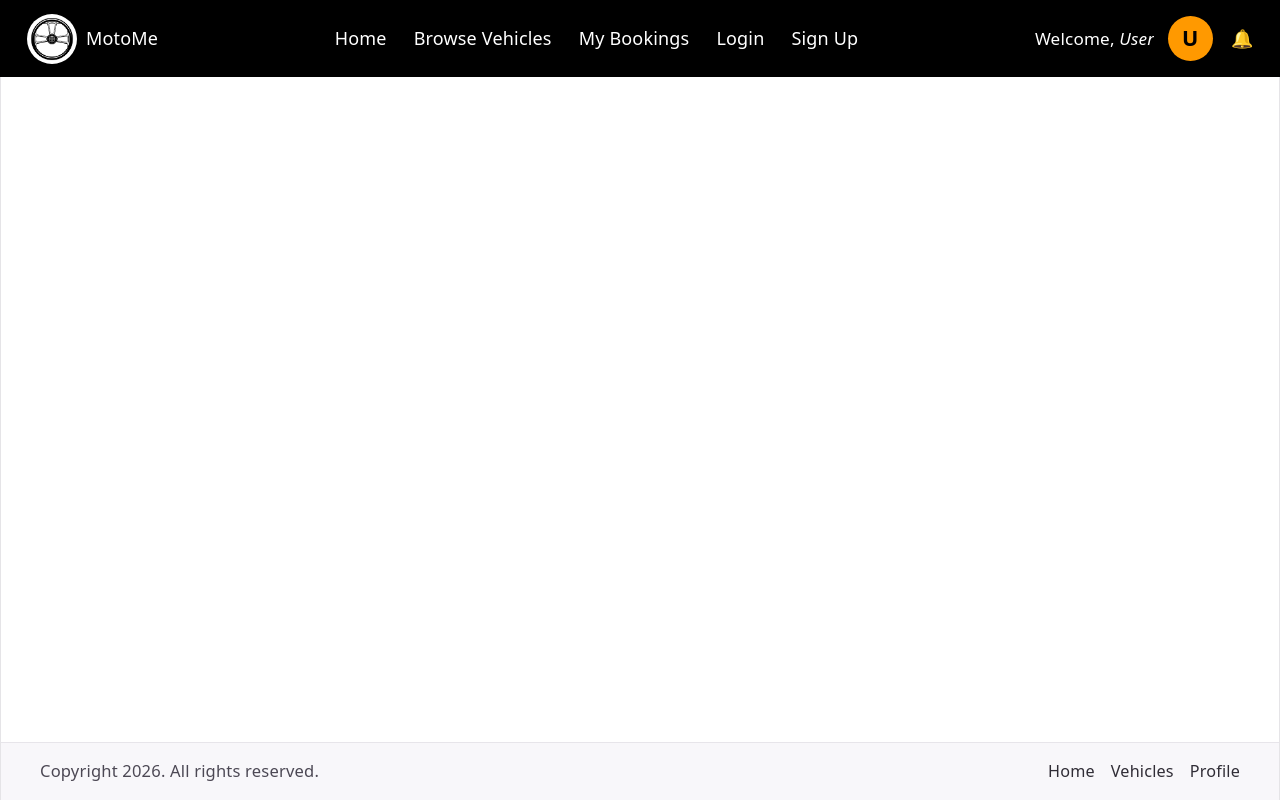
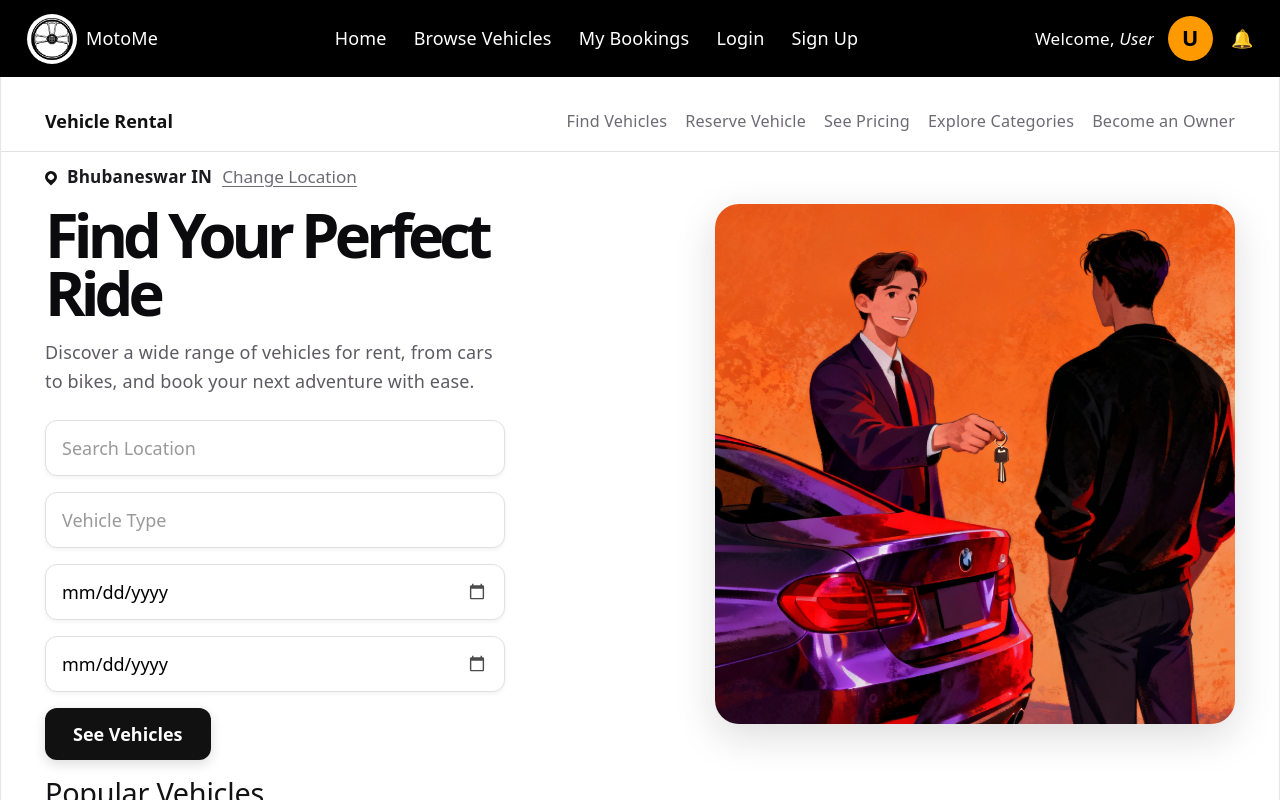
Before and after one commit to UMESH-SATPATHI/MernProject, a React app in the folder frontend/: page / in a window 1280 px wide. Shown: the top 800 px of the page. Built offline with nearby package versions, Linux system fonts and the light colour scheme; no server answers; the HTML template or start-up script is replaced by a standard one.

Commit message:
basic updates

```diff
--- a/frontend/src/Router.jsx
+++ b/frontend/src/Router.jsx
@@ -18,7 +18,7 @@ const router = createBrowserRouter([
         element: <Layout />,
 
         children: [
-            { index: true, path: "/home", element: <Home /> },
+            { index: true, path: "/", element: <Home /> },
             { path: "/vehicles", element: <Vehicles /> },
             { path: "/vehicles/:id", element: <VehicleDetails /> },
             { path: "/signup", element: <SignUp /> },
--- a/frontend/src/layout/Navbar.jsx
+++ b/frontend/src/layout/Navbar.jsx
@@ -15,7 +15,9 @@ const Navbar = () => {
     const myItemsPath = user?.role === "owner" ? "/my-vehicles" : "/my-bookings";
     const profileImageSrc =
         user?.profileImage?.thumbnailUrl ||
+        user?.profileImage?.url ||
         user?.user?.profileImage?.thumbnailUrl ||
+        user?.user?.profileImage?.url ||
         "";
 
     const loadUnreadCount = async () => {
```
